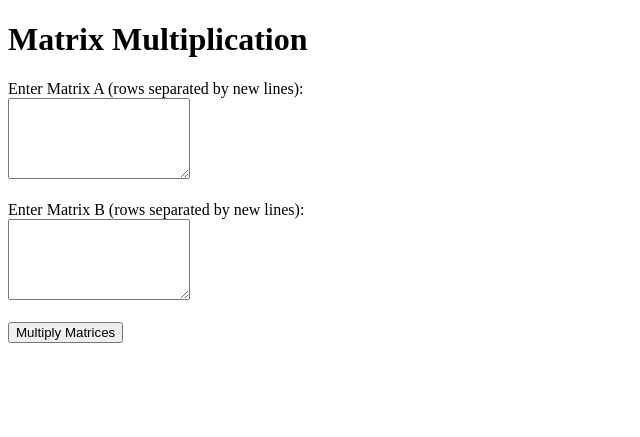
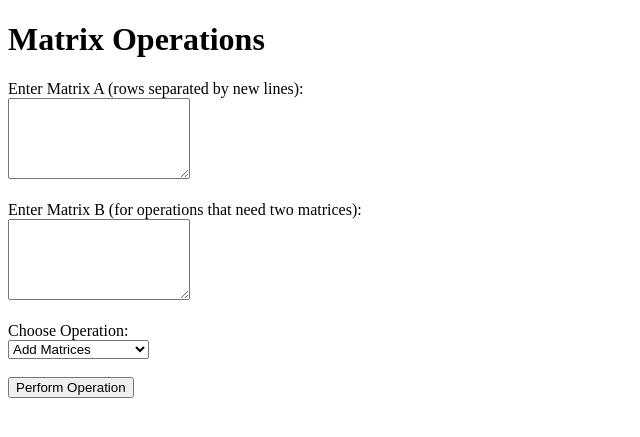
Before and after one commit to hmmariwan/non-vec-app, a Flask app: page / in a window 1280 px wide. Shown: the top 437 px of the page, without its empty margins (0-640 px from the left). Run offline with Flask 3, Linux system fonts and the light colour scheme.

Commit message:
adding a file

```diff
--- a/app.py
+++ b/app.py
@@ -1,6 +1,26 @@
 from flask import Flask, render_template, request
 
 app = Flask(__name__)
+
+# Matrix addition function
+def matrix_add(A, B):
+    if not A or not B:
+        return None, "Error: Both matrices must be provided."
+    if len(A) != len(B) or len(A[0]) != len(B[0]):
+        return None, "Error: Matrices must have the same dimensions for addition."
+
+    result = [[A[i][j] + B[i][j] for j in range(len(A[0]))] for i in range(len(A))]
+    return result, None
+
+# Matrix subtraction function
+def matrix_subtract(A, B):
+    if not A or not B:
+        return None, "Error: Both matrices must be provided."
+    if len(A) != len(B) or len(A[0]) != len(B[0]):
+        return None, "Error: Matrices must have the same dimensions for subtraction."
+
+    result = [[A[i][j] - B[i][j] for j in range(len(A[0]))] for i in range(len(A))]
+    return result, None
 
 # Matrix multiplication function
 def matrix_multiply(A, B):
@@ -22,7 +42,23 @@ def matrix_multiply(A, B):
             for k in range(cols_A):
                 result[i][j] += A[i][k] * B[k][j]
 
-    return result, None  # No error
+    return result, None
+
+# Scalar multiplication function (with matrix selection)
+def scalar_multiply(scalar, matrix):
+    if not matrix:
+        return None, "Error: Matrix must be provided."
+
+    result = [[scalar * matrix[i][j] for j in range(len(matrix[0]))] for i in range(len(matrix))]
+    return result, None
+
+# Matrix transpose function
+def matrix_transpose(A):
+    if not A:
+        return None, "Error: Matrix A must be provided."
+
+    result = [[A[j][i] for j in range(len(A))] for i in range(len(A[0]))]
+    return result, None
 
 # Home route
 @app.route('/')
@@ -30,25 +66,46 @@ def home():
     return render_template('index.html')
 
 # Route to handle form submission
-@app.route('/multiply', methods=['POST'])
-def multiply():
+@app.route('/operate', methods=['POST'])
+def operate():
     try:
-        # Get input matrices from the form
-        A = request.form['matrix_a']
-        B = request.form['matrix_b']
+        # Get input matrices and scalar from the form
+        A = request.form.get('matrix_a')
+        B = request.form.get('matrix_b')
+        scalar = request.form.get('scalar')
+        matrix_for_scalar = request.form.get('matrix_for_scalar')  # A or B
+        operation = request.form.get('operation')
 
-        # Convert input string into lists of lists (2D array), filtering out empty rows
-        A = [list(map(int, row.split())) for row in A.splitlines() if row.strip()]
-        B = [list(map(int, row.split())) for row in B.splitlines() if row.strip()]
+        # Convert input string into lists of lists (2D array)
+        if A:
+            A = [list(map(int, row.split())) for row in A.splitlines() if row.strip()]
+        if B:
+            B = [list(map(int, row.split())) for row in B.splitlines() if row.strip()]
 
-        # Call the matrix multiplication function
-        result, error = matrix_multiply(A, B)
+        result, error = None, None
 
-        return render_template('index.html', result=result, error=error)
+        # Perform the chosen operation
+        if operation == 'add':
+            result, error = matrix_add(A, B)
+        elif operation == 'subtract':
+            result, error = matrix_subtract(A, B)
+        elif operation == 'multiply':
+            result, error = matrix_multiply(A, B)
+        elif operation == 'scalar_multiply':
+            scalar = int(scalar)  # Convert scalar input to integer
+            matrix = A if matrix_for_scalar == 'A' else B
+            result, error = scalar_multiply(scalar, matrix)
+        elif operation == 'transpose':
+            result, error = matrix_transpose(A)
+
+        if error:
+            return render_template('error.html', error=error)
+        return render_template('result.html', result=result)
+
     except ValueError:
-        return render_template('index.html', error="Input Error: Please ensure you enter valid integers.")
+        return render_template('error.html', error="Input Error: Please ensure you enter valid integers.")
     except Exception as e:
-        return render_template('index.html', error=f"An unexpected error occurred: {e}")
+        return render_template('error.html', error=f"An unexpected error occurred: {e}")
 
 if __name__ == "__main__":
     app.run(debug=True)
--- a/templates/index.html
+++ b/templates/index.html
@@ -3,28 +3,52 @@
 <head>
     <meta charset="UTF-8">
     <meta name="viewport" content="width=device-width, initial-scale=1.0">
-    <title>Matrix Multiplication</title>
+    <title>Matrix Operations</title>
+    <script>
+        function showScalarField() {
+            const operation = document.querySelector('select[name="operation"]').value;
+            const scalarSection = document.getElementById('scalar-section');
+            const matrixSelectSection = document.getElementById('matrix-select-section');
+            if (operation === 'scalar_multiply') {
+                scalarSection.style.display = 'block';
+                matrixSelectSection.style.display = 'block';
+            } else {
+                scalarSection.style.display = 'none';
+                matrixSelectSection.style.display = 'none';
+            }
+        }
+    </script>
 </head>
 <body>
-    <h1>Matrix Multiplication</h1>
-    <form action="/multiply" method="post">
+    <h1>Matrix Operations</h1>
+    <form action="/operate" method="post">
         <label for="matrix_a">Enter Matrix A (rows separated by new lines):</label><br>
         <textarea name="matrix_a" rows="5" cols="20"></textarea><br><br>
 
-        <label for="matrix_b">Enter Matrix B (rows separated by new lines):</label><br>
+        <label for="matrix_b">Enter Matrix B (for operations that need two matrices):</label><br>
         <textarea name="matrix_b" rows="5" cols="20"></textarea><br><br>
 
-        <input type="submit" value="Multiply Matrices">
+        <label for="operation">Choose Operation:</label><br>
+        <select name="operation" onchange="showScalarField()">
+            <option value="add">Add Matrices</option>
+            <option value="subtract">Subtract Matrices</option>
+            <option value="multiply">Multiply Matrices</option>
+            <option value="scalar_multiply">Scalar Multiplication</option>
+            <option value="transpose">Transpose Matrix A</option>
+        </select><br><br>
+
+        <div id="scalar-section" style="display:none;">
+            <label for="scalar">Enter Scalar (for scalar multiplication only):</label><br>
+            <input type="text" name="scalar"><br><br>
+        </div>
+
+        <div id="matrix-select-section" style="display:none;">
+            <label for="matrix_for_scalar">Apply Scalar to:</label><br>
+            <input type="radio" name="matrix_for_scalar" value="A" checked> Matrix A<br>
+            <input type="radio" name="matrix_for_scalar" value="B"> Matrix B<br><br>
+        </div>
+
+        <input type="submit" value="Perform Operation">
     </form>
-
-    {% if error %}
-    <h2 style="color: red;">Error:</h2>
-    <p>{{ error }}</p>
-    {% endif %}
-
-    {% if result %}
-    <h2>Result:</h2>
-    <pre>{{ result }}</pre>
-    {% endif %}
 </body>
 </html>
```
Also changed, not shown: templates/error.html (added, +13 -0 lines), templates/result.html (added, +13 -0 lines).
